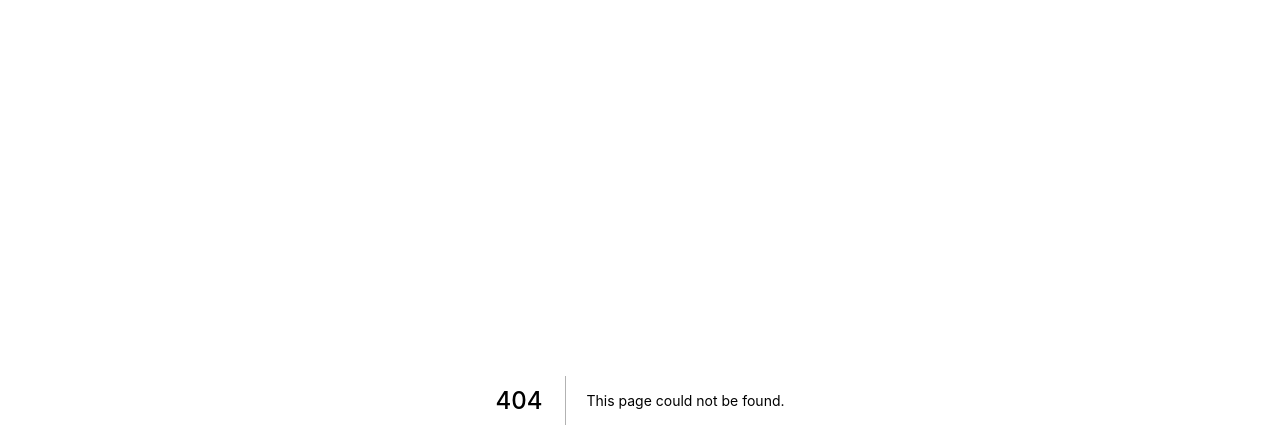
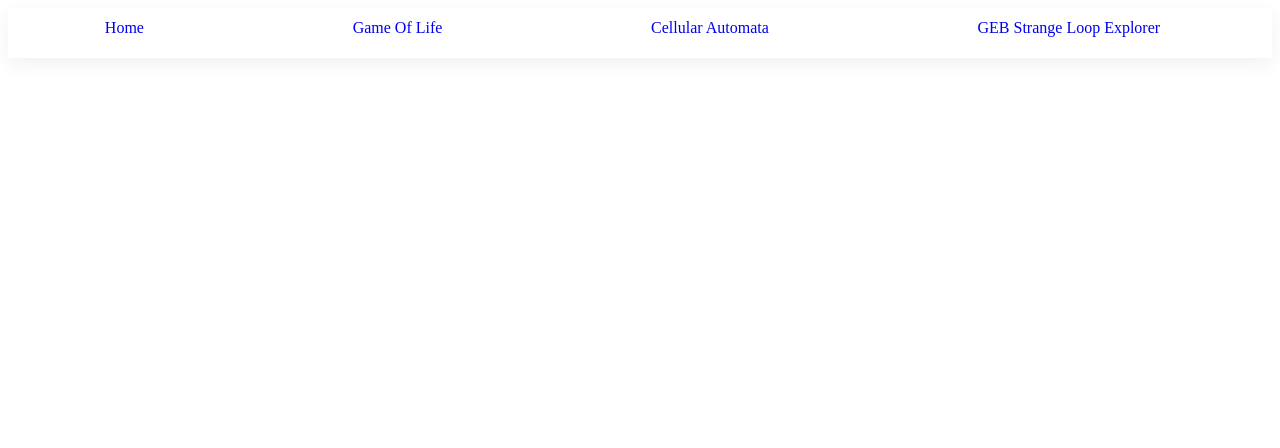
Before and after one commit to JohYoshida/computational-models, a Next.js app: page /geneticgame in a window 1280 px wide. Before the commit this address had no page. Shown: the top 448 px of the page. Built offline with nearby package versions, Linux system fonts and the light colour scheme.

Commit message:
Skeleton

```diff
--- /dev/null
+++ b/pages/geneticgame.js
@@ -0,0 +1,18 @@
+import { Component } from "react";
+import Layout from "../components/Layout";
+
+export default class GeneticGame extends Component {
+  constructor(props) {
+    super(props);
+    this.state = {
+    };
+  }
+
+  render() {
+    return (
+      <Layout>
+
+      </Layout>
+    );
+  }
+}
```
